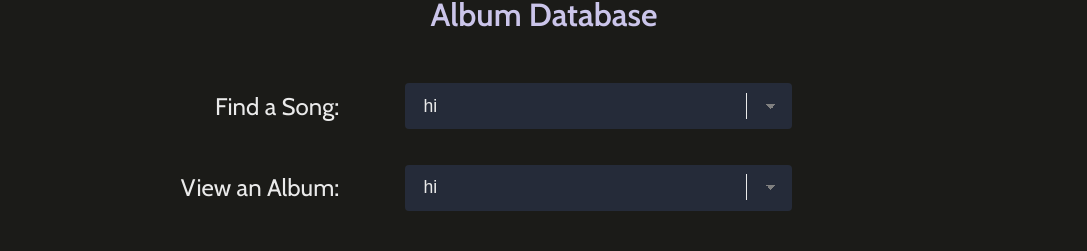
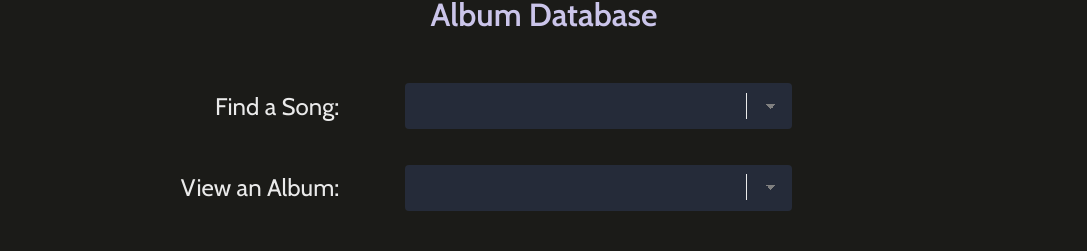
Before and after one commit to jrapala/radiohead-db, a React (Vite) app: page / in a window 1280 px wide. Shown: the part 207-458 px from the top of the page, without its empty margins (96-1183 px from the left). Built offline with nearby package versions, Linux system fonts and the light colour scheme.

Commit message:
Add asset copier

```diff
--- a/package.json
+++ b/package.json
@@ -23,8 +23,10 @@
     "sass": "^1.22.12"
   },
   "dependencies": {
+    "parcel-plugin-asset-copier": "^1.0.0",
     "react": "^16.9.0",
     "react-dom": "^16.9.0",
     "style.css": "^1.0.0"
-  }
+  },
+  "assetsPath": "/assets"
 }
--- a/src/InputRow.js
+++ b/src/InputRow.js
@@ -5,9 +5,7 @@ const InputRow = ({ label, type }) => {
 		<div className="input-row">
 			<label htmlFor={type}>{label}</label>
 			<div>
-				<select id={type}>
-					<option>hi</option>
-				</select>
+				<select id={type}></select>
 			</div>
 		</div>
 	)
```
Also changed, not shown: src/Logo.js (deleted), 15 other files (tests, documents, lock files or other folders).
